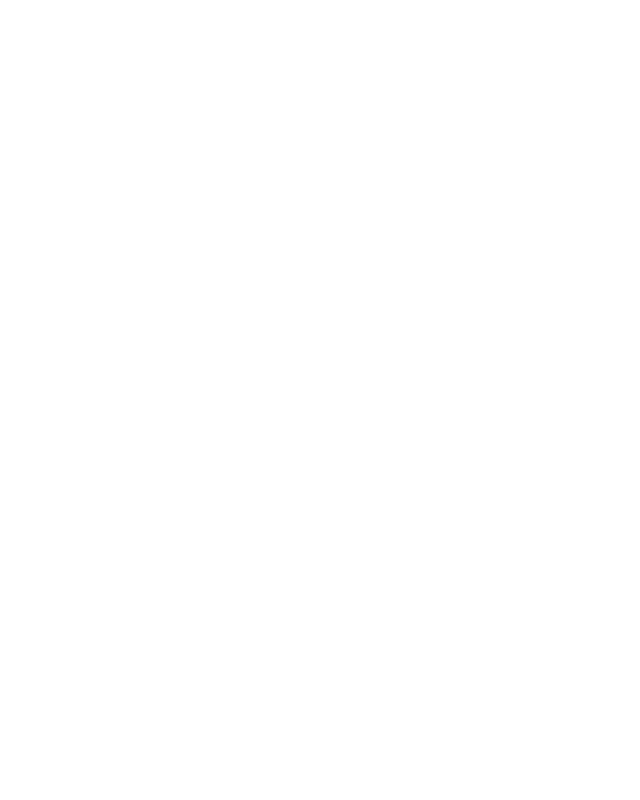
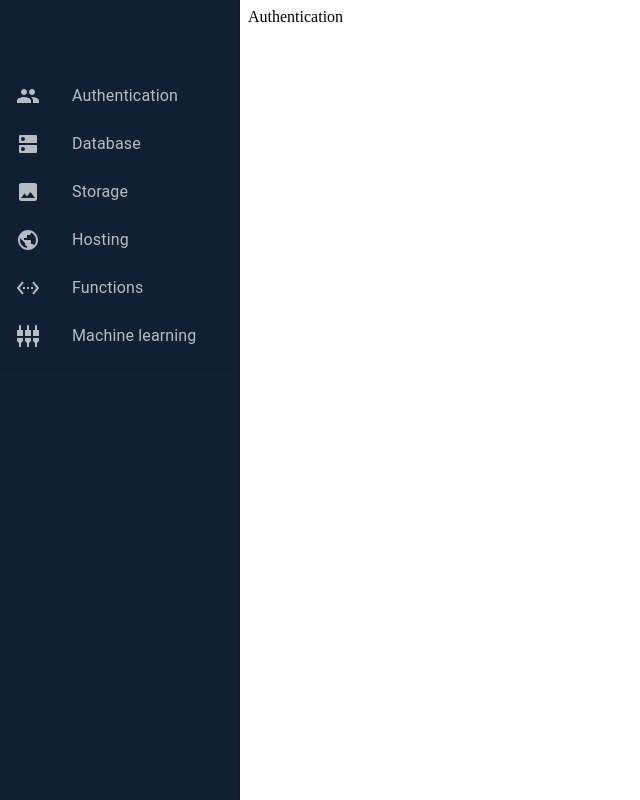
Before and after one commit to Mattarek/react-materialUI-practice, a React (Vite) app: page /storage in a window 1280 px wide. Before the commit this address had no page. Shown: the whole page, without its empty margins (0-640 px from the left). Built offline with nearby package versions, Linux system fonts and the light colour scheme.

Commit message:
Database component added

```diff
--- a/src/App.tsx
+++ b/src/App.tsx
@@ -1,15 +1,13 @@
-import { Button } from '@mui/material';
 import { Navbar } from './components/Navbar/Navbar';
+import { Outlet } from 'react-router-dom';
+import { Grid } from '@mui/material/';
+
 function App() {
     return (
-        <div>
-            <Button
-                variant='outlined'
-                onClick={() => console.log('Hi!')}>
-                Click!
-            </Button>
+        <Grid container>
             <Navbar />
-        </div>
+            <Outlet />
+        </Grid>
     );
 }
 
--- a/src/components/Navbar/Navbar.tsx
+++ b/src/components/Navbar/Navbar.tsx
@@ -7,10 +7,8 @@ import ListItem from '@mui/material/ListItem';
 import ListItemButton from '@mui/material/ListItemButton';
 import ListItemIcon from '@mui/material/ListItemIcon';
 import ListItemText from '@mui/material/ListItemText';
-import InboxIcon from '@mui/icons-material/MoveToInbox';
-import MailIcon from '@mui/icons-material/Mail';
 import { mainNavbarItems } from '../constants/navbarItems';
-import { useParams, useNavigate } from 'react-router-dom';
+import { useNavigate } from 'react-router-dom';
 
 export const Navbar = () => {
     const drawerWidth = 240;
--- a/src/main.tsx
+++ b/src/main.tsx
@@ -1,15 +1,27 @@
 import React from 'react';
 import ReactDOM from 'react-dom/client';
 import App from './App.tsx';
-import { BrowserRouter, Routes, Route } from 'react-router-dom';
+import { RouterProvider, createBrowserRouter } from 'react-router-dom';
+import { Authentication } from './views/Authentication.tsx';
+import { Database } from './views/Database.tsx';
+
+const router = createBrowserRouter([
+    {
+        path: '',
+        element: <App />,
+        children: [
+            { path: '/authentication', element: <Authentication /> },
+            { path: '/database', element: <Database /> },
+            { path: '/storage', element: <Authentication /> },
+            { path: '/hosting', element: <Authentication /> },
+            { path: '/functions', element: <Authentication /> },
+            { path: '/machinelLearning', element: <Authentication /> },
+        ],
+    },
+]);
 
 ReactDOM.createRoot(document.getElementById('root')!).render(
-    <BrowserRouter>
-        <Routes>
-            <Route
-                path='/'
-                element={<App />}
-            />
-        </Routes>
-    </BrowserRouter>,
+    <React.StrictMode>
+        <RouterProvider router={router}></RouterProvider>
+    </React.StrictMode>,
 );
--- /dev/null
+++ b/src/views/Authentication.tsx
@@ -0,0 +1,12 @@
+import React from 'react';
+import Grid from '@mui/material/Grid';
+
+export const Authentication = () => {
+    return (
+        <Grid
+            item
+            xs={8}>
+            Authentication
+        </Grid>
+    );
+};
--- /dev/null
+++ b/src/views/Database.tsx
@@ -0,0 +1,5 @@
+import React from 'react';
+
+export const Database = () => {
+    return <div>Database</div>;
+};
```
